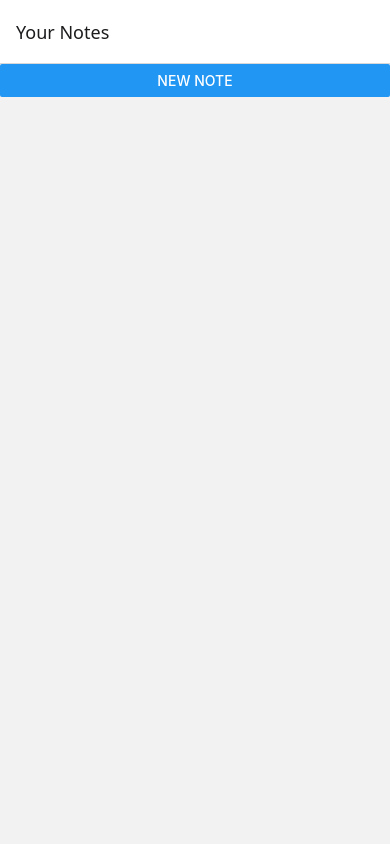
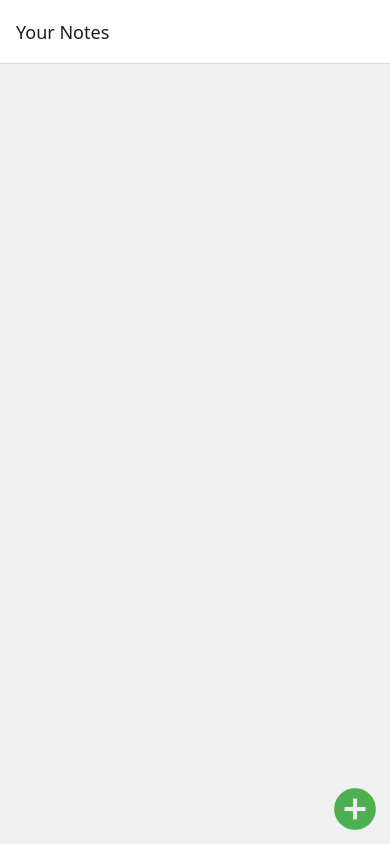
Before and after one commit to SohelTanbir/note-keeper, a React Native app: screen /Home in a window 390 px wide. Built offline with nearby package versions, Linux system fonts and the light colour scheme.

Commit message:
refactor: replace Button with TouchableOpacity for save note and add note functionality

```diff
--- a/screens/AddNoteScreen.js
+++ b/screens/AddNoteScreen.js
@@ -1,5 +1,5 @@
 import React, { useState } from 'react';
-import { View, TextInput, Button, StyleSheet } from 'react-native';
+import { View, TextInput, Button, StyleSheet, TouchableOpacity, Text } from 'react-native';
 import AsyncStorage from '@react-native-async-storage/async-storage';
 import uuid from 'react-native-uuid';
 
@@ -9,7 +9,7 @@ export default function AddNoteScreen({ navigation }) {
     const [content, setContent] = useState('');
     const saveNote = async () => {
         try {
-            const newNote = { id:uuid.v4(), title, content };
+            const newNote = { id: uuid.v4(), title, content };
             const existing = await AsyncStorage.getItem('notes');
             const notes = existing ? JSON.parse(existing) : [];
             notes.push(newNote);
@@ -37,7 +37,10 @@ export default function AddNoteScreen({ navigation }) {
                 style={[styles.input, { height: 100 }]}
                 multiline
             />
-            <Button title="Save Note" onPress={saveNote} />
+            <TouchableOpacity style={styles.saveButton} onPress={saveNote}>
+                <Text style={styles.saveButtonText}>Save Note</Text>
+            </TouchableOpacity>
+
         </View>
     );
 }
@@ -50,4 +53,14 @@ const styles = StyleSheet.create({
         marginBottom: 15,
         borderRadius: 6,
     },
+    saveButton: {
+        backgroundColor: '#4CAF50',
+        padding: 10,
+        borderRadius: 6,
+        alignItems: 'center',
+    },
+    saveButtonText: {
+        color: '#fff',
+        fontWeight: 'bold',
+    },
 });
--- a/screens/HomeScreen.js
+++ b/screens/HomeScreen.js
@@ -59,8 +59,6 @@ export default function HomeScreen({ navigation }) {
 
     return (
         <SafeAreaView style={styles.container}>
-            <Button title="New Note" onPress={() => navigation.navigate('AddNote')} />
-
             <FlatList
                 data={notes}
                 keyExtractor={(item) => item.id}
@@ -132,6 +130,15 @@ export default function HomeScreen({ navigation }) {
                 confirmDelete={confirmDelete}
                 selectedNotes={selectedNotes}
             />
+
+            <View style={styles.addNoteButtonContainer}>
+                <TouchableOpacity style={styles.addNoteButton}>
+                    <Icon name="add-circle" size={50} color="#4CAF50"
+                        onPress={() => navigation.navigate('AddNote')}
+                    />
+                </TouchableOpacity>
+
+            </View>
         </SafeAreaView>
     );
 }
@@ -139,6 +146,8 @@ export default function HomeScreen({ navigation }) {
 const styles = StyleSheet.create({
     container: {
         flex: 1,
+        padding: 10,
+        backgroundColor: '#f0f0f0',
     },
     noteCard: {
         backgroundColor: '#fff',
@@ -189,4 +198,9 @@ const styles = StyleSheet.create({
         color: '#fff',
         fontWeight: 'bold',
     },
+    addNoteButtonContainer: {
+        marginTop: 10,
+        alignItems: 'flex-end',
+    },
+
 });
```
